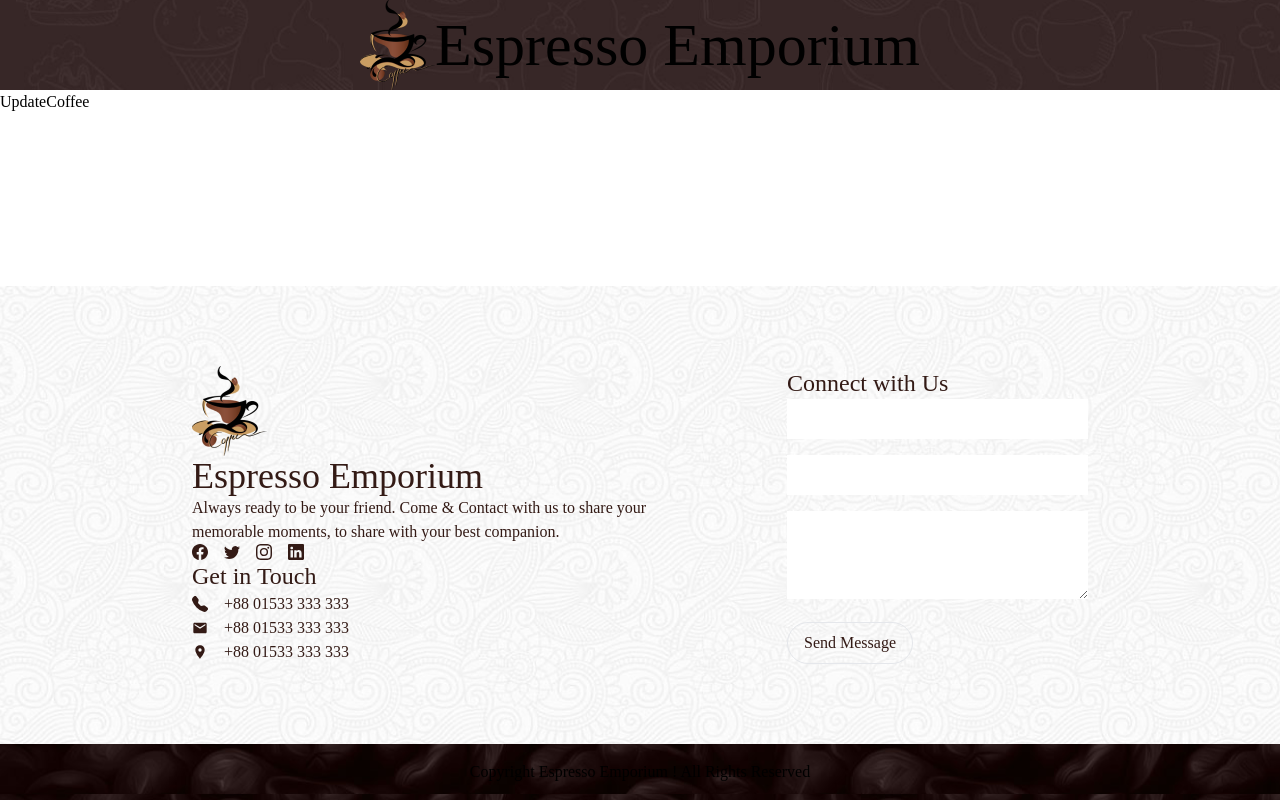
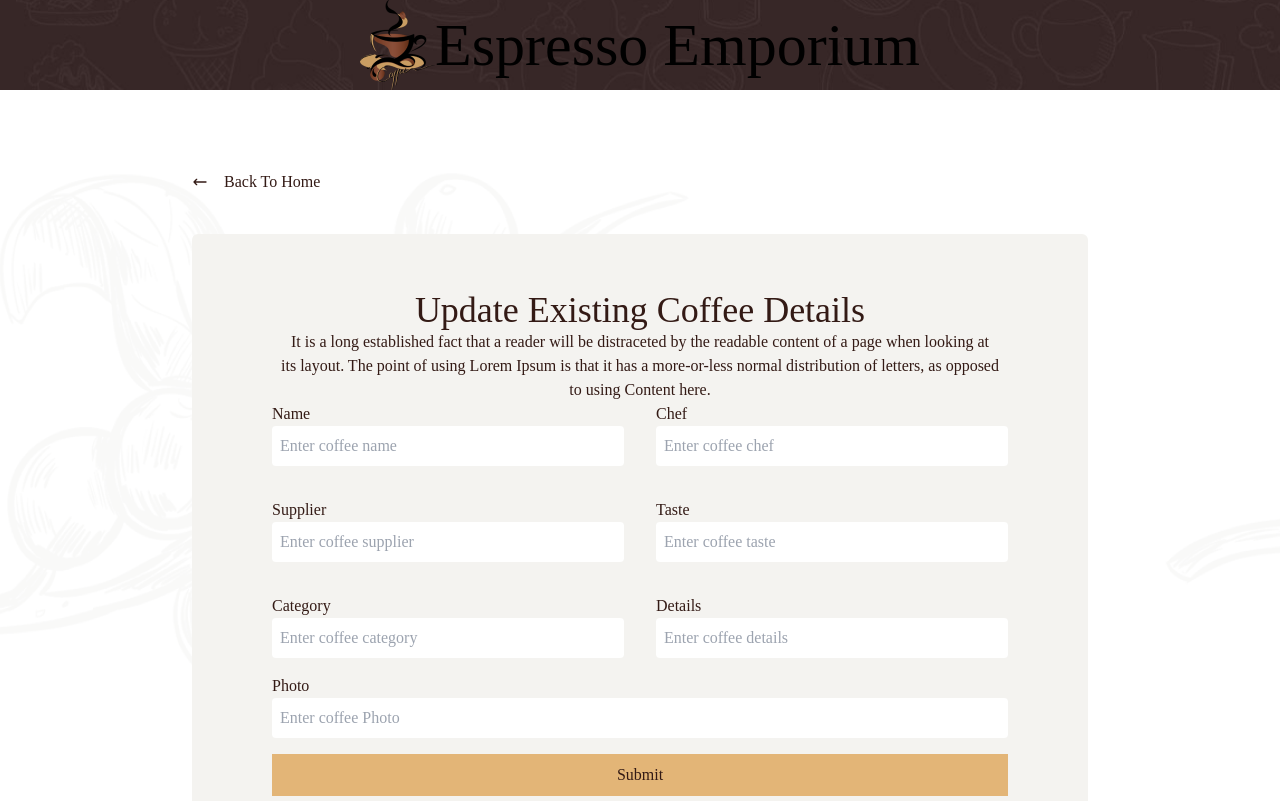
Before and after one commit to emon1995/coffee-store-client, a React (Vite) app: page /updateCoffee in a window 1280 px wide. Shown: the top 801 px of the page. Built offline with nearby package versions, Linux system fonts and the light colour scheme; a web font is replaced by a local one.

Commit message:
add & update coffee ui added

```diff
--- a/src/components/AddCoffee/AddCoffee.jsx
+++ b/src/components/AddCoffee/AddCoffee.jsx
@@ -1,9 +1,115 @@
-import React from "react";
+import { Link } from "react-router-dom";
+import { useForm } from "react-hook-form";
+import { HiOutlineArrowNarrowLeft } from "react-icons/hi";
 
 const AddCoffee = () => {
+  const {
+    register,
+    handleSubmit,
+    // watch,
+    formState: { errors },
+  } = useForm();
+
+  const onSubmit = (data) => {
+    console.log(data);
+  };
+
+  //   console.log(watch("name"));
+
   return (
-    <div>
-      <h1>add AddCoffee</h1>
+    <div className="bg-add h-screen px-48 mt-20 color">
+      <Link to={`/`} className="layout">
+        {" "}
+        <HiOutlineArrowNarrowLeft /> Back To Home
+      </Link>
+      <div className="bg-[#F4F3F0] rounded-md px-20 py-14 mt-10 ">
+        <h1 className="text-center text-4xl">Add New Coffee</h1>
+        <p className="text-center">
+          It is a long established fact that a reader will be distraceted by the
+          readable content of a page when looking at <br /> its layout. The
+          point of using Lorem Ipsum is that it has a more-or-less normal
+          distribution of letters, as opposed <br /> to using Content here.
+        </p>
+
+        <form onSubmit={handleSubmit(onSubmit)}>
+          <div className="grid grid-cols-1 md:grid-cols-2 gap-8 mb-4">
+            <div>
+              <label htmlFor="name">Name</label>
+              <br />
+              <input
+                {...register("name", { required: true })}
+                placeholder="Enter coffee name"
+                className="w-full p-2 rounded"
+              />
+              {errors.name && <span>This field is required</span>}
+            </div>
+            <div>
+              <label htmlFor="chef">Chef</label>
+              <br />
+              <input
+                {...register("chef", { required: true })}
+                placeholder="Enter coffee chef"
+                className="w-full p-2 rounded"
+              />
+              {errors.chef && <span>This field is required</span>}
+            </div>
+            <div>
+              <label htmlFor="name">Supplier</label>
+              <br />
+              <input
+                {...register("supplier", { required: true })}
+                placeholder="Enter coffee supplier"
+                className="w-full p-2 rounded"
+              />
+              {errors.supplier && <span>This field is required</span>}
+            </div>
+            <div>
+              <label htmlFor="chef">Taste</label>
+              <br />
+              <input
+                {...register("taste", { required: true })}
+                placeholder="Enter coffee taste"
+                className="w-full p-2 rounded"
+              />
+              {errors.taste && <span>This field is required</span>}
+            </div>
+            <div>
+              <label htmlFor="name">Category</label>
+              <br />
+              <input
+                {...register("category", { required: true })}
+                placeholder="Enter coffee category"
+                className="w-full p-2 rounded"
+              />
+              {errors.category && <span>This field is required</span>}
+            </div>
+            <div>
+              <label htmlFor="chef">Details</label>
+              <br />
+              <input
+                {...register("details", { required: true })}
+                placeholder="Enter coffee details"
+                className="w-full p-2 rounded"
+              />
+              {errors.details && <span>This field is required</span>}
+            </div>
+          </div>
+          <div>
+            <label htmlFor="chef">Photo</label>
+            <br />
+            <input
+              {...register("photo", { required: true })}
+              placeholder="Enter coffee Photo"
+              className="w-full p-2 rounded"
+            />
+            {errors.Photo && <span>This field is required</span>}
+          </div>
+          <input
+            className="btn-main cursor-pointer hover:text-black w-full mt-4"
+            type="submit"
+          />
+        </form>
+      </div>
     </div>
   );
 };
--- a/src/components/UpdateCoffee/UpdateCoffee.jsx
+++ b/src/components/UpdateCoffee/UpdateCoffee.jsx
@@ -1,9 +1,115 @@
-import React from "react";
+import { Link } from "react-router-dom";
+import { useForm } from "react-hook-form";
+import { HiOutlineArrowNarrowLeft } from "react-icons/hi";
 
 const UpdateCoffee = () => {
+  const {
+    register,
+    handleSubmit,
+    // watch,
+    formState: { errors },
+  } = useForm();
+
+  const onSubmit = (data) => console.log(data);
+
+  //   console.log(watch("name"));
+
   return (
-    <div>
-      <h1>UpdateCoffee</h1>
+    <div className="bg-add h-screen px-48 mt-20 color">
+      <Link to={`/`} className="layout">
+        {" "}
+        <HiOutlineArrowNarrowLeft /> Back To Home
+      </Link>
+      <div className="bg-[#F4F3F0] rounded-md px-20 py-14 mt-10 ">
+        <h1 className="text-center text-4xl">
+          Update Existing Coffee Details{" "}
+        </h1>
+        <p className="text-center">
+          It is a long established fact that a reader will be distraceted by the
+          readable content of a page when looking at <br /> its layout. The
+          point of using Lorem Ipsum is that it has a more-or-less normal
+          distribution of letters, as opposed <br /> to using Content here.
+        </p>
+
+        <form onSubmit={handleSubmit(onSubmit)}>
+          <div className="grid grid-cols-1 md:grid-cols-2 gap-8 mb-4">
+            <div>
+              <label htmlFor="name">Name</label>
+              <br />
+              <input
+                {...register("name", { required: true })}
+                placeholder="Enter coffee name"
+                className="w-full p-2 rounded"
+              />
+              {errors.name && <span>This field is required</span>}
+            </div>
+            <div>
+              <label htmlFor="chef">Chef</label>
+              <br />
+              <input
+                {...register("chef", { required: true })}
+                placeholder="Enter coffee chef"
+                className="w-full p-2 rounded"
+              />
+              {errors.chef && <span>This field is required</span>}
+            </div>
+            <div>
+              <label htmlFor="name">Supplier</label>
+              <br />
+              <input
+                {...register("supplier", { required: true })}
+                placeholder="Enter coffee supplier"
+                className="w-full p-2 rounded"
+              />
+              {errors.supplier && <span>This field is required</span>}
+            </div>
+            <div>
+              <label htmlFor="chef">Taste</label>
+              <br />
+              <input
+                {...register("taste", { required: true })}
+                placeholder="Enter coffee taste"
+                className="w-full p-2 rounded"
+              />
+              {errors.taste && <span>This field is required</span>}
+            </div>
+            <div>
+              <label htmlFor="name">Category</label>
+              <br />
+              <input
+                {...register("category", { required: true })}
+                placeholder="Enter coffee category"
+                className="w-full p-2 rounded"
+              />
+              {errors.category && <span>This field is required</span>}
+            </div>
+            <div>
+              <label htmlFor="chef">Details</label>
+              <br />
+              <input
+                {...register("details", { required: true })}
+                placeholder="Enter coffee details"
+                className="w-full p-2 rounded"
+              />
+              {errors.details && <span>This field is required</span>}
+            </div>
+          </div>
+          <div>
+            <label htmlFor="chef">Photo</label>
+            <br />
+            <input
+              {...register("photo", { required: true })}
+              placeholder="Enter coffee Photo"
+              className="w-full p-2 rounded"
+            />
+            {errors.Photo && <span>This field is required</span>}
+          </div>
+          <input
+            className="btn-main cursor-pointer hover:text-black w-full mt-4"
+            type="submit"
+          />
+        </form>
+      </div>
     </div>
   );
 };
--- a/tailwind.config.js
+++ b/tailwind.config.js
@@ -11,6 +11,7 @@ export default {
         footer1: "url('./src/assets/footer.png')",
         footer2: "url('./src/assets/footer2.png')",
         banner: "url('./src/assets/Rectangle.png')",
+        add: "url('./src/assets/add.png')",
       },
     },
   },
```
Also changed, not shown: src/assets/add.png (added).
